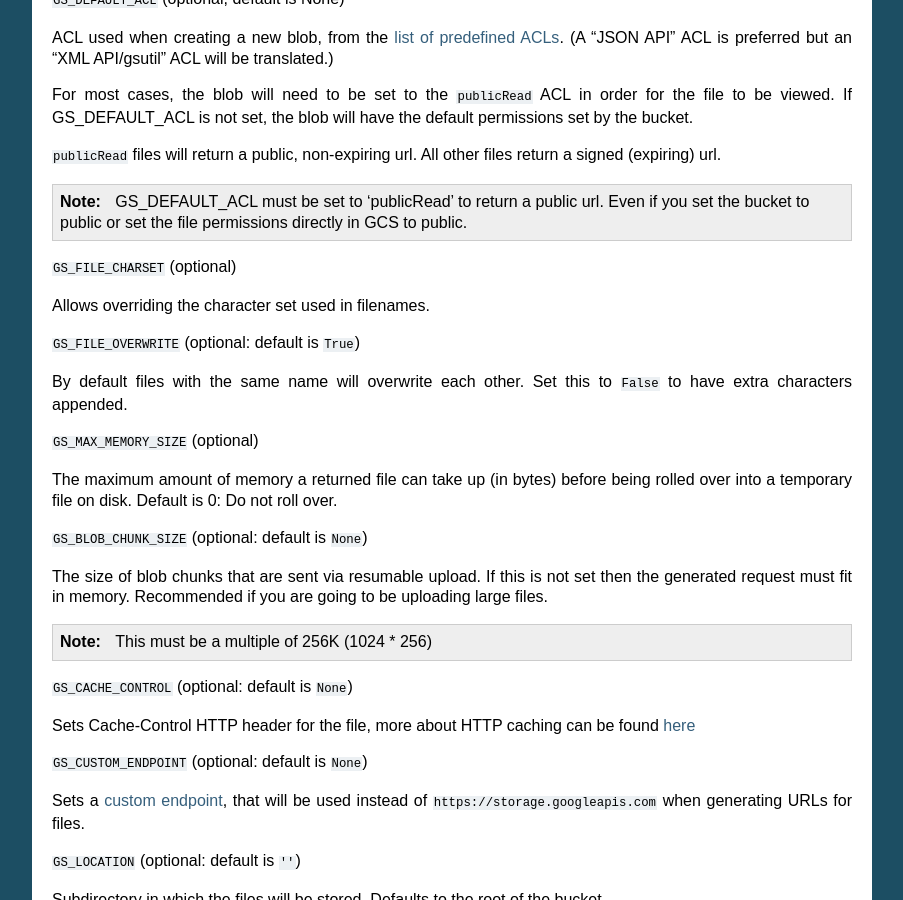
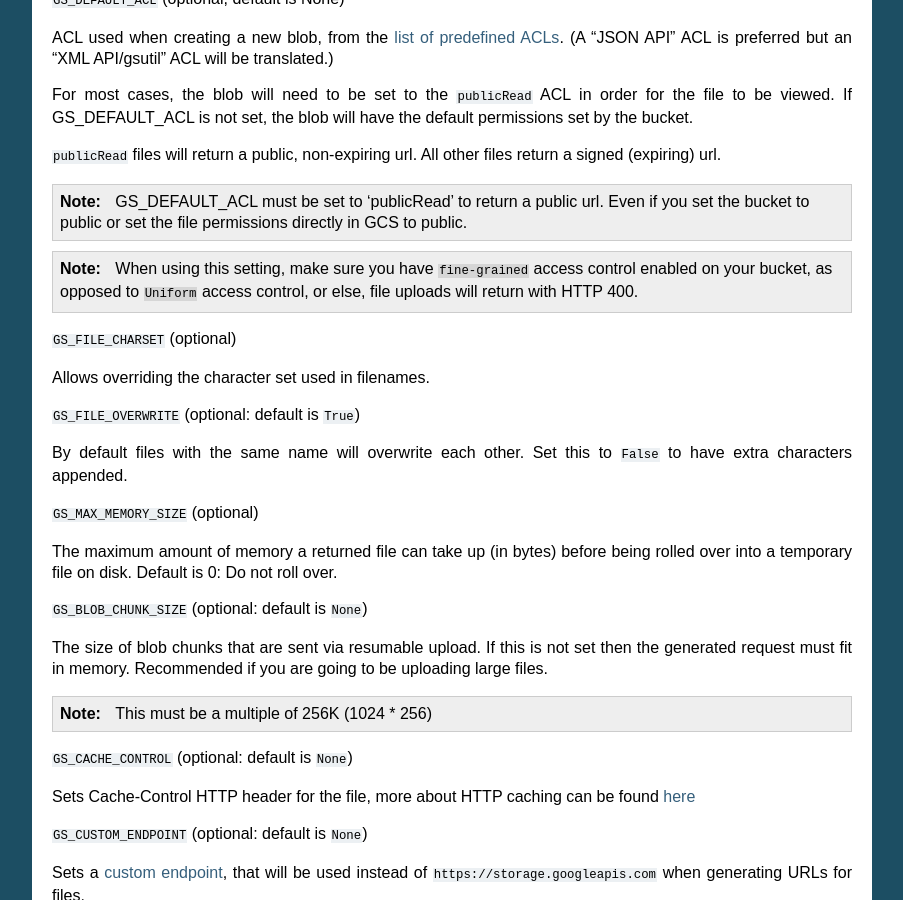
Before and after one commit to jschneier/django-storages, a Sphinx documentation site: the page built from docs/backends/gcloud.rst, in a window 1280 px wide and 900 px high, scrolled down 1990 px. Shown: the whole window, without its empty margins (198-1101 px from the left). Built offline with Sphinx 7.4.7, drawn with Linux system fonts in a browser that asks for light colours.

Commit message:
Update gcloud.rst (#846)
Add note about not being able to use Uniform access control on google cloud bucket

```diff
--- a/docs/backends/gcloud.rst
+++ b/docs/backends/gcloud.rst
@@ -133,6 +133,9 @@ a signed (expiring) url.
    GS_DEFAULT_ACL must be set to 'publicRead' to return a public url. Even if you set
    the bucket to public or set the file permissions directly in GCS to public.
 
+.. note::
+    When using this setting, make sure you have ``fine-grained`` access control enabled on your bucket,
+    as opposed to ``Uniform`` access control, or else, file  uploads will return with HTTP 400.
 
 ``GS_FILE_CHARSET`` (optional)
 
```
